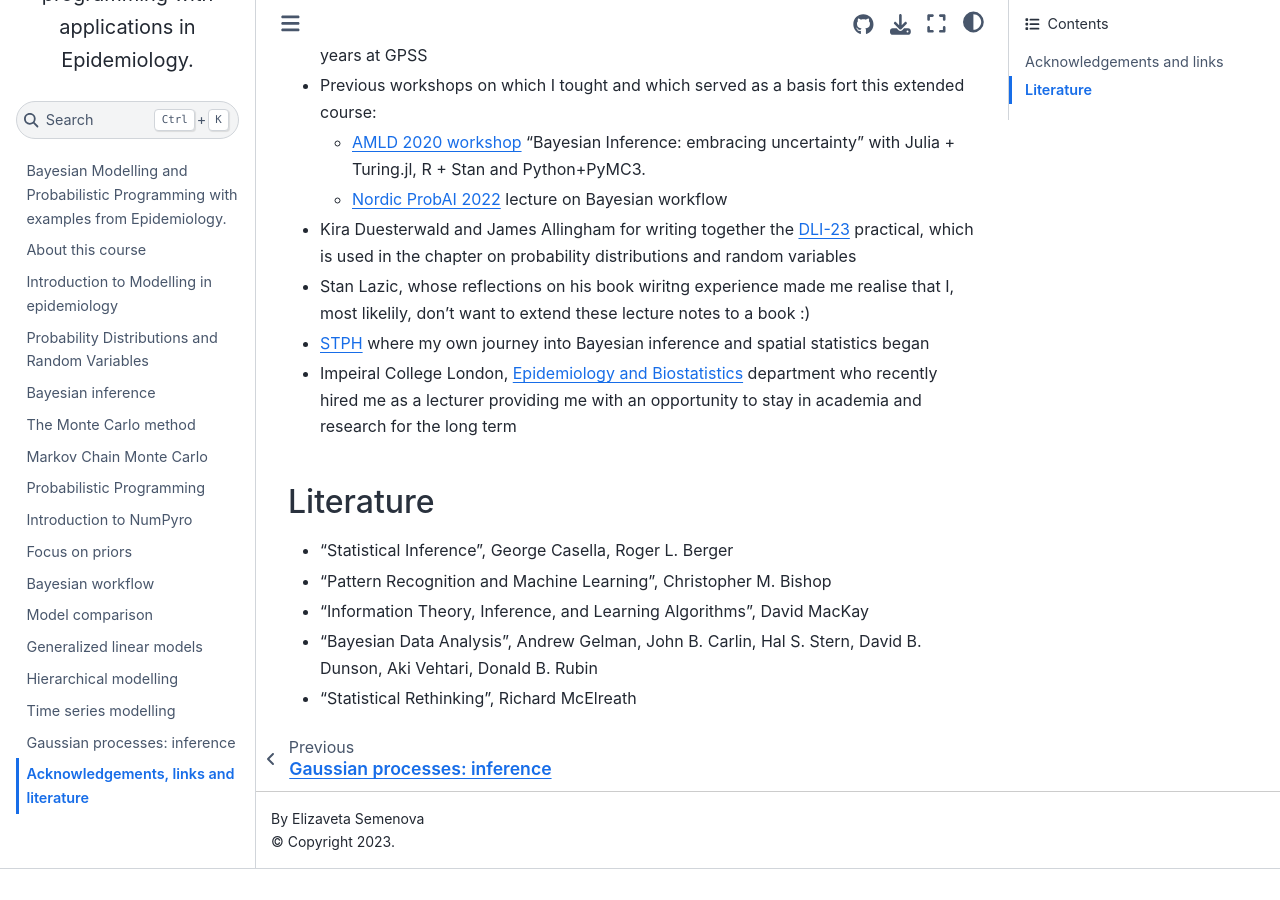
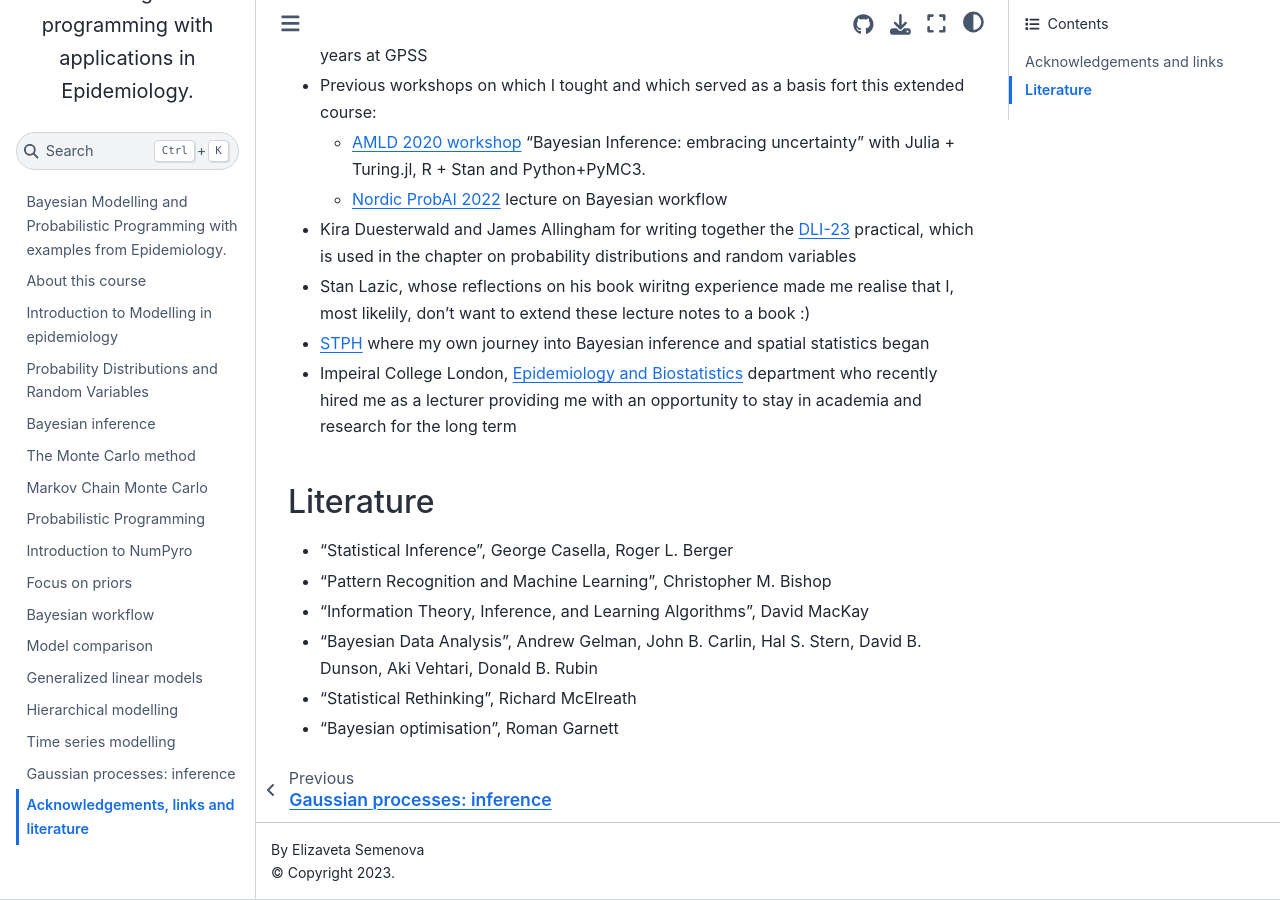
Before and after one commit to elizavetasemenova/prob-epi, a Jupyter Book: the page built from 999_acknowledgements.md, in a window 1280 px wide and 900 px high, scrolled down 613 px. Built offline with Jupyter Book 1.0.4 settings and Sphinx 7.4.7 and the Sphinx Book theme 1.1.4, drawn with Linux system fonts in a browser that asks for light colours; pages that are not in the unit, such as notebooks, are missing from menus; before the commit the page ends 1482 px from its top, so only the background shows below that.

Commit message:
add Garnett reference

```diff
--- a/999_acknowledgements.md
+++ b/999_acknowledgements.md
@@ -23,3 +23,4 @@
 - "Information Theory, Inference, and Learning Algorithms", David MacKay
 - "Bayesian Data Analysis", Andrew Gelman, John B. Carlin, Hal S. Stern, David B. Dunson, Aki Vehtari, Donald B. Rubin
 - "Statistical Rethinking", Richard McElreath
+- "Bayesian optimisation", Roman Garnett
```
